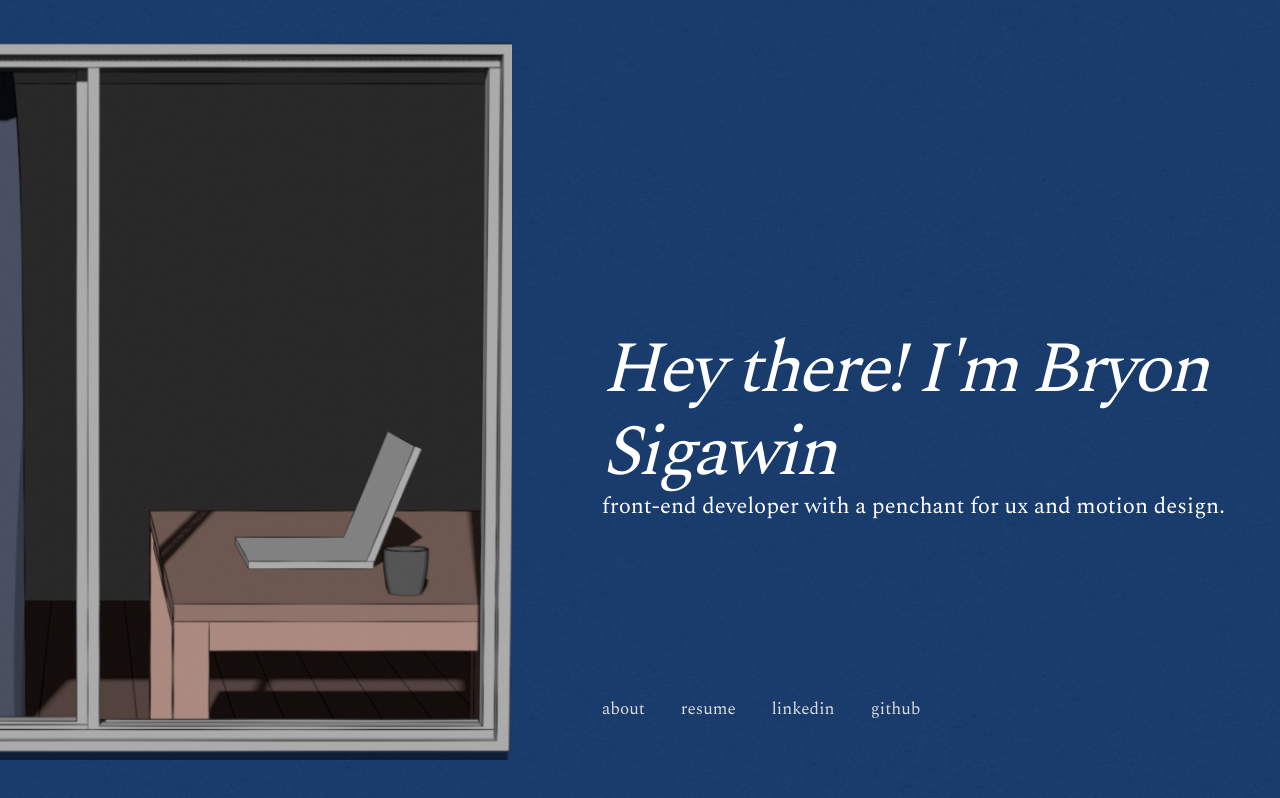
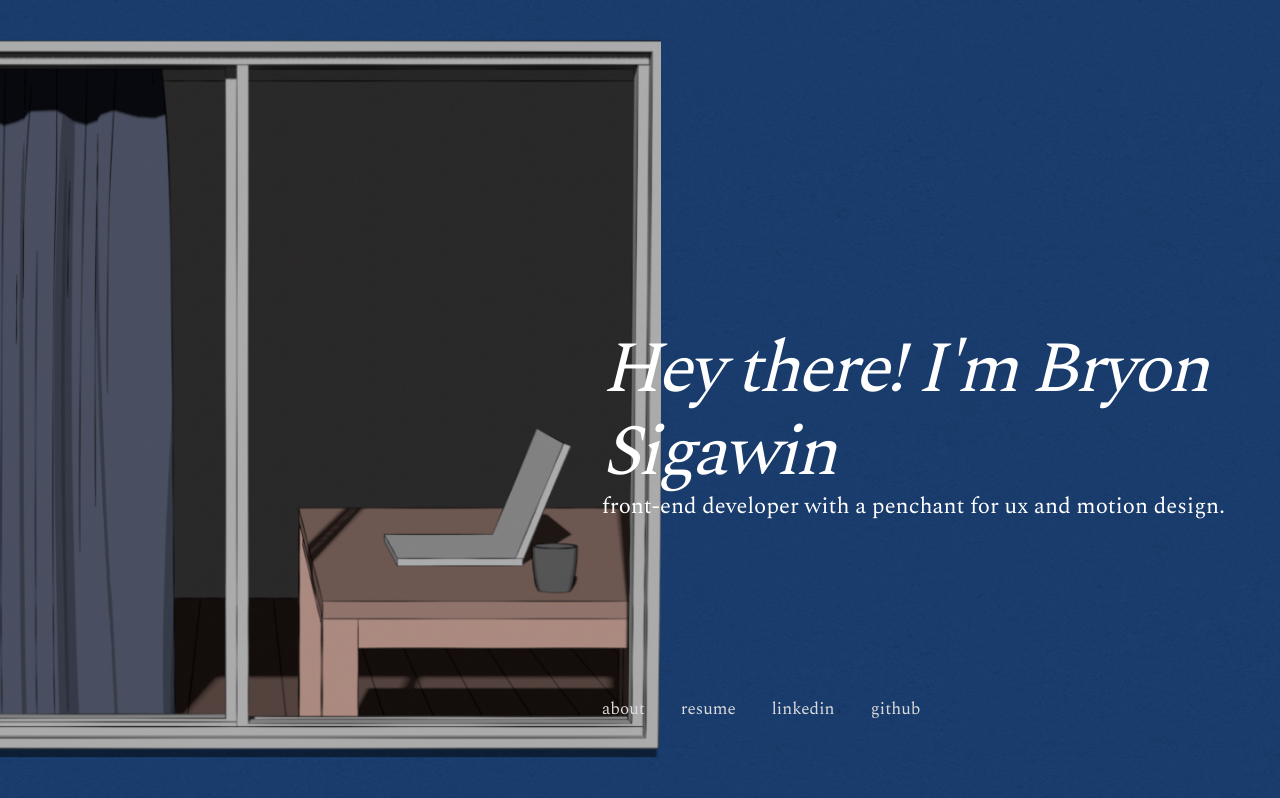
Before and after one commit to bryonsigawin/threejs-svelte-experiment, a SvelteKit app: page / in a window 1280 px wide. Built offline with nearby package versions, Linux system fonts and the light colour scheme.

Commit message:
feat: add page parallax

```diff
--- a/src/routes/+page.svelte
+++ b/src/routes/+page.svelte
@@ -45,10 +45,10 @@
 					cursorScale = lerp(cursorScale, 1, 0.05).toFixed(2);
 				}
 
-				mouseCurrent.x = lerp(mouseCurrent.x, mouseTo.x, 0.4).toFixed(2);
-				mouseCurrent.y = lerp(mouseCurrent.y, mouseTo.y, 0.4).toFixed(2);
+				mouseCurrent.x = lerp(mouseCurrent.x, mouseTo.x, 0.2).toFixed(2);
+				mouseCurrent.y = lerp(mouseCurrent.y, mouseTo.y, 0.2).toFixed(2);
 
-				parallaxShift.x = mapRange(0, window.innerWidth, mouseCurrent.x, -20, 20);
+				parallaxShift.x = mapRange(0, window.innerWidth, mouseCurrent.x, -40, 40);
 				parallaxShift.y = mapRange(0, window.innerHeight, mouseCurrent.y, -10, 10);
 			}
 
@@ -59,7 +59,7 @@
 
 		timeline
 			.add({
-				targets: '.layout',
+				targets: '.parallax-scene',
 				translateX: ['-50vw', 0],
 				duration: 3500,
 				easing: 'easeInOutQuint',
@@ -105,12 +105,24 @@
 	{JSON.stringify(mouseCurrent)}
 </div> -->
 
-<div class="frame" class:freeze={!entryComplete}>
-	<div class="parallax" style="--shift-x: {parallaxShift.x}px; --shift-y: {parallaxShift.y}px">
-		<div class="layout">
+<div
+	class="frame"
+	class:freeze={!entryComplete}
+	style="--shift-x: {parallaxShift.x}px; --shift-y: {parallaxShift.y}px"
+>
+	<div class="parallax-scene">
+		<div class="parallax-track">
+			<div class="background" />
+
 			<div class="window">
 				<img src={windowImage} alt="window lol" />
 			</div>
+		</div>
+	</div>
+
+	<div class="layout">
+		<div />
+
 		<main>
 			<div>
 				<h1 class="job-title">
@@ -140,11 +152,10 @@
 		</main>
 	</div>
 </div>
-</div>
 
 <div
 	class="circle"
-	style="--shift-x: {mouseCurrent.x}px; --shift-y: {mouseCurrent.y}px; --scale: {cursorScale}"
+	style="--position-x: {mouseCurrent.x}px; --position-y: {mouseCurrent.y}px; --scale: {cursorScale}"
 />
 
 <style>
@@ -161,7 +172,8 @@
 
 		pointer-events: none;
 
-		transform: translate(calc(var(--shift-x) - 50%), calc(var(--shift-y) - 50%)) scale(var(--scale));
+		transform: translate(calc(var(--position-x) - 50%), calc(var(--position-y) - 50%))
+			scale(var(--scale));
 	}
 
 	.debug-box {
@@ -186,24 +198,42 @@
 		overflow: unset !important;
 	}
 
-	.parallax {
-		/* transform: translate(var(--shift-x), var(--shift-y)); */
+	.parallax-scene {
+		position: fixed;
+		top: 0;
+		left: 0;
+		width: 100vw;
+		height: 100vh;
 	}
 
-	.layout {
-		position: relative;
+	.parallax-track {
+		position: absolute;
+		top: 50%;
+		left: -5vw;
 
-		display: grid;
-		grid-template-columns: 40vw 1fr;
-		align-items: center;
-		gap: 5rem;
+		width: 160vw;
+		height: 120vh;
 
-		min-height: 100vh;
-		overflow: hidden;
+		/* transform: translateY(-50%); */
+
+		transform: translate(var(--shift-x), calc(-50% + var(--shift-y)));
 	}
 
-	.layout::before,
-	.layout::after {
+	.window {
+		position: absolute;
+		top: 50%;
+		left: -10vw;
+
+		transform: translate(0, -50%);
+	}
+
+	.window img {
+		width: auto;
+		height: 90vh;
+	}
+
+	.background::before,
+	.background::after {
 		content: '';
 
 		position: absolute;
@@ -211,35 +241,30 @@
 		top: 0;
 		left: 0;
 
-		width: 160%;
+		width: 100%;
 		height: 100%;
 	}
 
-	.layout::before {
+	.background::before {
 		background-color: #183a6a;
 	}
 
-	.layout::after {
+	.background::after {
 		background-image: url('$lib/images/wall-texture.jpg');
 		background-size: 50%;
 
-		background-color: #183a6a;
 		mix-blend-mode: overlay;
 		opacity: 0.1;
 	}
 
-	.window {
-		position: relative;
-		z-index: 1;
-		display: flex;
-		justify-content: flex-end;
+	.layout {
+		display: grid;
+		grid-template-columns: 40vw 1fr;
+		align-items: center;
+		gap: 5rem;
+
+		min-height: 100vh;
 	}
-
-	.window img {
-		width: auto;
-		height: 90vh;
-	}
-
 	main {
 		display: flex;
 		flex-direction: column;
@@ -249,6 +274,8 @@
 
 		margin-top: auto;
 		margin-bottom: 10vh;
+
+		transform: translate(calc(var(--shift-x) * 0.5), calc(var(--shift-y) * 0.5));
 	}
 
 	.job-title {
```
Lines whose indentation alone changed are shown as unchanged.
